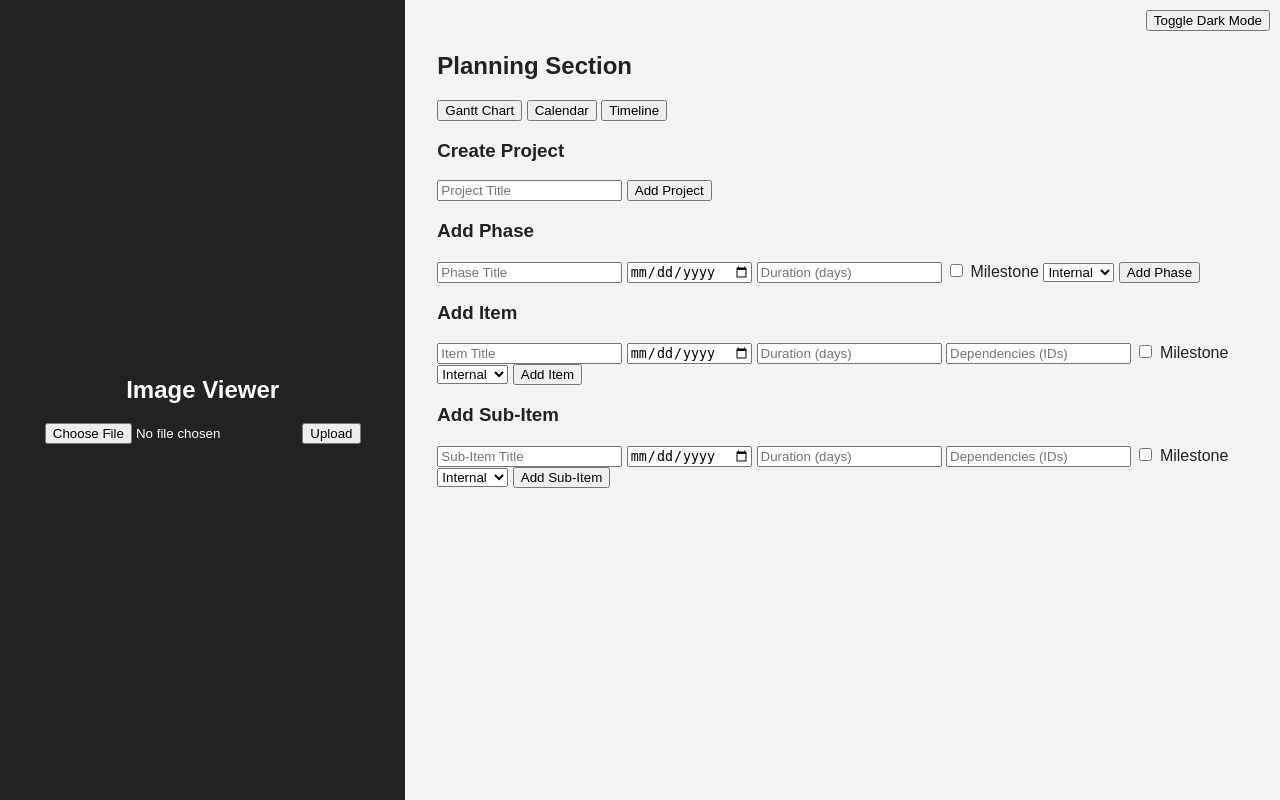
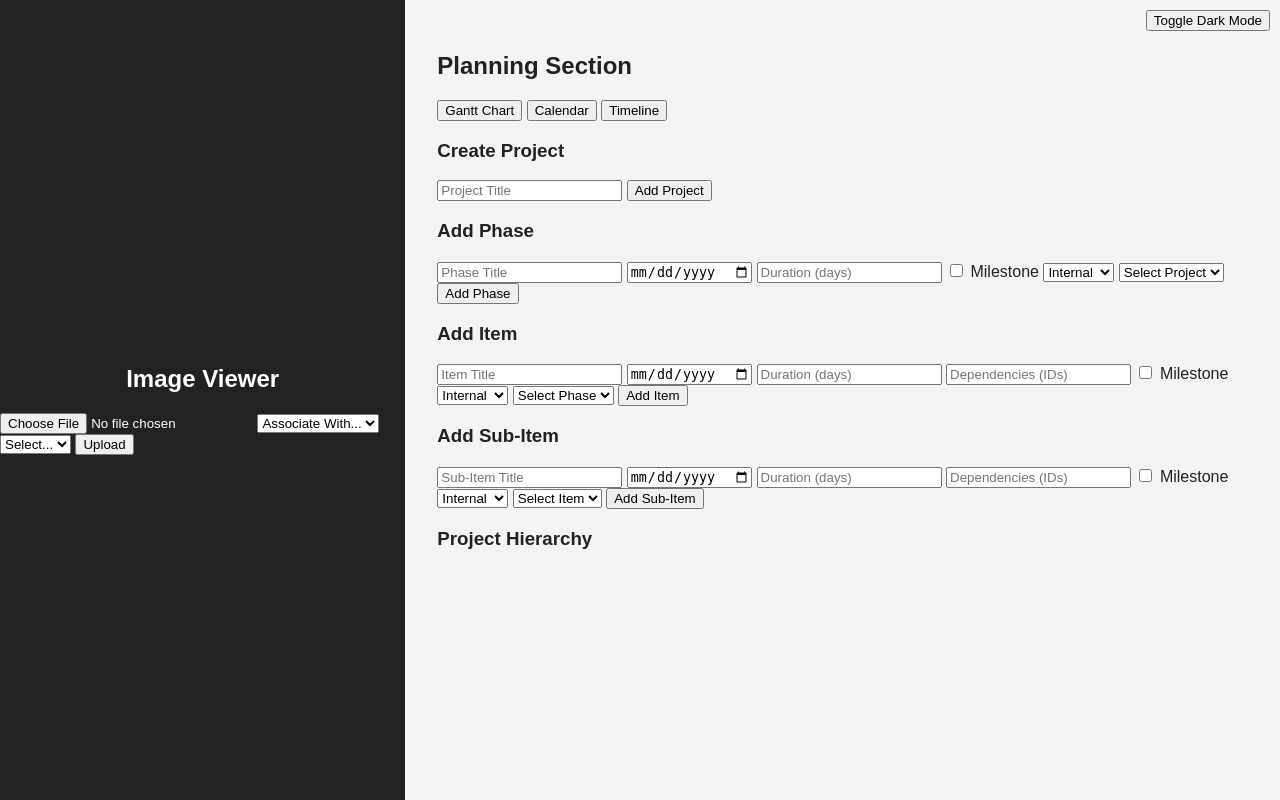
Before and after one commit to thomascupchurch/Lorne_au_Arcos, a Flask app: page / in a window 1280 px wide. Run offline with Flask 3, Linux system fonts and the light colour scheme; data that the repository does not hold is empty.

Commit message:
Project Hierarchy structure

```diff
--- a/app/templates/index.html
+++ b/app/templates/index.html
@@ -22,6 +22,24 @@
             <h2>Image Viewer</h2>
             <form action="/upload" method="post" enctype="multipart/form-data">
                 <input type="file" name="file" accept="image/png, image/jpeg, application/pdf">
+                <select name="association-type" required>
+                    <option value="">Associate With...</option>
+                    <option value="phase">Phase</option>
+                    <option value="item">Item</option>
+                    <option value="subitem">Sub-Item</option>
+                </select>
+                <select name="association-id" required>
+                    <option value="">Select...</option>
+                    {% for phase in phases %}
+                        <option value="phase-{{ phase.id }}">Phase: {{ phase.title }}</option>
+                    {% endfor %}
+                    {% for item in items %}
+                        <option value="item-{{ item.id }}">Item: {{ item.title }}</option>
+                    {% endfor %}
+                    {% for subitem in subitems %}
+                        <option value="subitem-{{ subitem.id }}">Sub-Item: {{ subitem.title }}</option>
+                    {% endfor %}
+                </select>
                 <button type="submit">Upload</button>
             </form>
             <div id="thumbnails"></div>
@@ -34,12 +52,12 @@
                 <button onclick="showView('timeline')">Timeline</button>
             </div>
             <div id="planning-ui">
-                <form id="project-form">
+                <form id="project-form" action="/create_project" method="post">
                     <h3>Create Project</h3>
                     <input type="text" name="project-title" placeholder="Project Title" required>
                     <button type="submit">Add Project</button>
                 </form>
-                <form id="phase-form">
+                <form id="phase-form" action="/create_phase" method="post">
                     <h3>Add Phase</h3>
                     <input type="text" name="phase-title" placeholder="Phase Title" required>
                     <input type="date" name="phase-start" required>
@@ -49,9 +67,15 @@
                         <option value="internal">Internal</option>
                         <option value="external">External</option>
                     </select>
+                    <select name="project-id" required>
+                        <option value="">Select Project</option>
+                        {% for project in projects %}
+                        <option value="{{ project.id }}">{{ project.title }}</option>
+                        {% endfor %}
+                    </select>
                     <button type="submit">Add Phase</button>
                 </form>
-                <form id="item-form">
+                <form id="item-form" action="/create_item" method="post">
                     <h3>Add Item</h3>
                     <input type="text" name="item-title" placeholder="Item Title" required>
                     <input type="date" name="item-start" required>
@@ -62,9 +86,15 @@
                         <option value="internal">Internal</option>
                         <option value="external">External</option>
                     </select>
+                    <select name="phase-id" required>
+                        <option value="">Select Phase</option>
+                        {% for phase in phases %}
+                        <option value="{{ phase.id }}">{{ phase.title }}</option>
+                        {% endfor %}
+                    </select>
                     <button type="submit">Add Item</button>
                 </form>
-                <form id="subitem-form">
+                <form id="subitem-form" action="/create_subitem" method="post">
                     <h3>Add Sub-Item</h3>
                     <input type="text" name="subitem-title" placeholder="Sub-Item Title" required>
                     <input type="date" name="subitem-start" required>
@@ -75,14 +105,62 @@
                         <option value="internal">Internal</option>
                         <option value="external">External</option>
                     </select>
+                    <select name="item-id" required>
+                        <option value="">Select Item</option>
+                        {% for item in items %}
+                        <option value="{{ item.id }}">{{ item.title }}</option>
+                        {% endfor %}
+                    </select>
                     <button type="submit">Add Sub-Item</button>
                 </form>
                 <div id="planning-hierarchy">
-                    <!-- Hierarchy will be rendered here -->
+                    <h3>Project Hierarchy</h3>
+                    {% for project in projects %}
+                        <div><strong>Project:</strong> {{ project.title }}
+                            <ul>
+                            {% for phase in project.phases %}
+                                <li><strong>Phase:</strong> {{ phase.title }}
+                                    <ul>
+                                    {% for item in phase.items %}
+                                        <li><strong>Item:</strong> {{ item.title }}
+                                            <ul>
+                                            {% for subitem in item.subitems %}
+                                                <li><strong>Sub-Item:</strong> {{ subitem.title }}</li>
+                                            {% endfor %}
+                                            </ul>
+                                        </li>
+                                    {% endfor %}
+                                    </ul>
+                                </li>
+                            {% endfor %}
+                            </ul>
+                        </div>
+                    {% endfor %}
                 </div>
                 <div id="planning-view">
-                    <!-- Gantt, calendar, timeline views will be rendered here -->
+                    <div id="gantt-view" style="display:none;">
+                        <h3>Gantt Chart View (Placeholder)</h3>
+                        <p>Gantt chart will be rendered here.</p>
+                    </div>
+                    <div id="calendar-view" style="display:none;">
+                        <h3>Calendar View (Placeholder)</h3>
+                        <p>Calendar will be rendered here.</p>
+                    </div>
+                    <div id="timeline-view" style="display:none;">
+                        <h3>Timeline View (Placeholder)</h3>
+                        <p>Timeline will be rendered here.</p>
+                    </div>
                 </div>
+                <script>
+                    function showView(view) {
+                        document.getElementById('gantt-view').style.display = 'none';
+                        document.getElementById('calendar-view').style.display = 'none';
+                        document.getElementById('timeline-view').style.display = 'none';
+                        if(view === 'gantt') document.getElementById('gantt-view').style.display = 'block';
+                        if(view === 'calendar') document.getElementById('calendar-view').style.display = 'block';
+                        if(view === 'timeline') document.getElementById('timeline-view').style.display = 'block';
+                    }
+                </script>
             </div>
         </div>
     </div>
```
